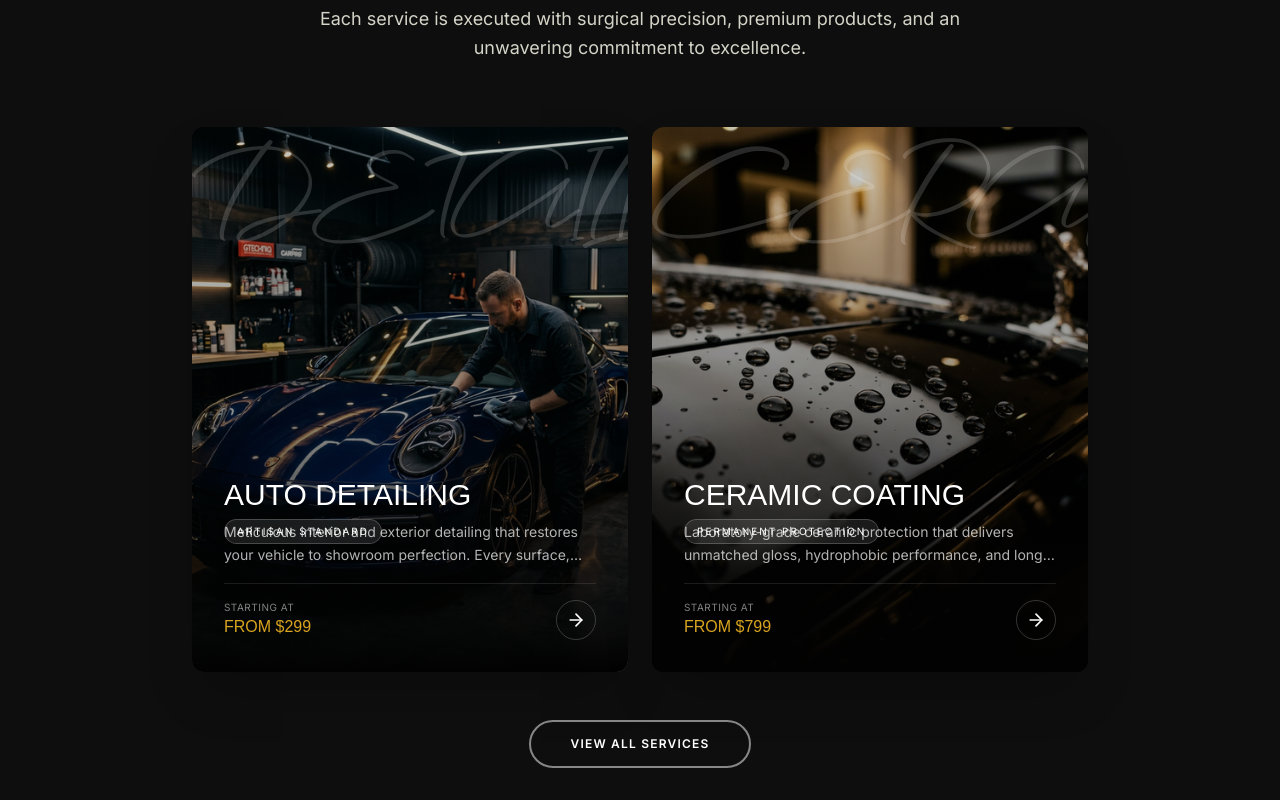
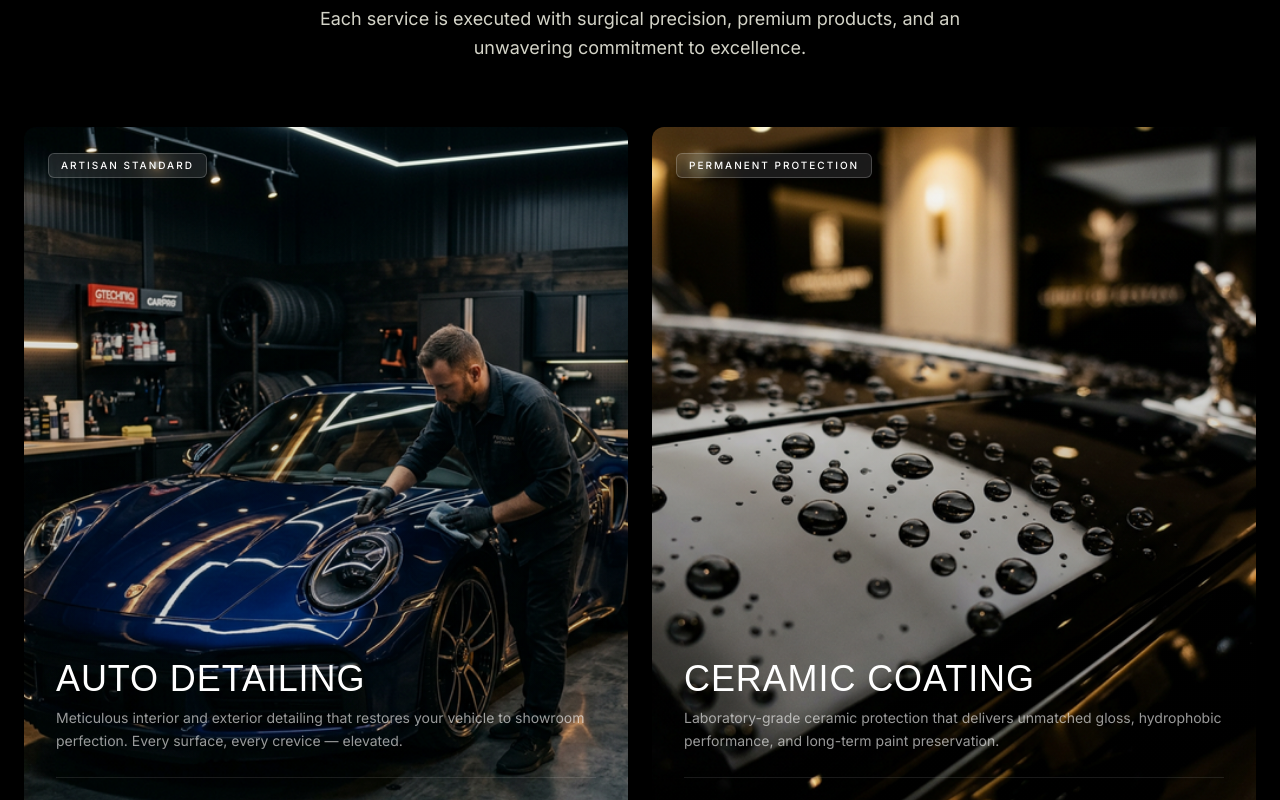
Before and after one commit to empexofficial/torvani, a Next.js app: page / in a window 1280 px wide. Shown: the part 2220-3020 px from the top of the page. Built offline with nearby package versions, Linux system fonts and the light colour scheme; a web font is replaced by a local one.

Commit message:
refactor: update ServiceCard visual design and standardize page section backgrounds.

```diff
--- a/src/app/page.tsx
+++ b/src/app/page.tsx
@@ -111,14 +111,14 @@ export default function HomePage() {
       </section>
 
       {/* ── Services Preview ── */}
-      <section className="py-24 md:py-32 bg-obsidian-200/50">
+      <section className="py-24 md:py-32 bg-black">
         <div className="max-w-8xl mx-auto px-6">
           <SectionTitle
             label="Your Torvani journey starts now."
             title="Signature Services"
             subtitle="Each service is executed with surgical precision, premium products, and an unwavering commitment to excellence."
           />
-          <div className="grid grid-cols-1 md:grid-cols-2 gap-6 max-w-4xl mx-auto">
+          <div className="grid grid-cols-1 md:grid-cols-2 gap-6 w-full">
             {services.map((service, index) => (
               <ServiceCard
                 key={service.id}
--- a/src/app/services/page.tsx
+++ b/src/app/services/page.tsx
@@ -24,7 +24,7 @@ export default function ServicesPage() {
             />
 
             {/* Services Grid */}
-            <section className="py-24 md:py-32">
+            <section className="py-24 md:py-32 bg-black">
                 <div className="max-w-5xl mx-auto px-6">
                     <SectionTitle
                         label="What We Offer"
--- a/src/components/ui/ServiceCard.tsx
+++ b/src/components/ui/ServiceCard.tsx
@@ -40,40 +40,33 @@ export default function ServiceCard({
                 />
 
                 {/* Dark Overlay for depth */}
-                <div className="absolute inset-0 bg-gradient-to-t from-obsidian-900 via-obsidian-900/40 to-obsidian-900/20 group-hover:from-obsidian-950 transition-colors duration-500" />
+                <div className="absolute inset-0 bg-gradient-to-t from-obsidian-950 via-obsidian-900/20 to-transparent group-hover:from-black transition-colors duration-500" />
 
-                {/* Top Overlay: Service "Model" Name */}
-                <div className="absolute top-8 left-0 right-0 text-center pointer-events-none">
-                    <span className="font-colbiac text-6xl md:text-7xl lg:text-8xl text-white/20 uppercase tracking-tighter opacity-80 transition-all duration-700 group-hover:opacity-40 group-hover:scale-105 inline-block">
-                        {modelName}
-                    </span>
-                </div>
-
-                {/* Badge Overlay */}
-                <div className="absolute bottom-32 left-8 transition-transform duration-500 group-hover:-translate-y-2">
-                    <div className="px-3 py-1 bg-white/10 backdrop-blur-md border border-white/20 rounded-full inline-flex items-center gap-2">
-                        <span className="text-[10px] text-white font-body uppercase tracking-[0.2em]">
+                {/* Badge Overlay - Top Left */}
+                <div className="absolute top-6 left-6 transition-transform duration-500 group-hover:translate-x-1">
+                    <div className="px-3 py-1 bg-white/10 backdrop-blur-md border border-white/20 rounded-md inline-flex items-center gap-2">
+                        <span className="text-[10px] text-white font-body uppercase tracking-[0.2em] font-medium">
                             {badge}
                         </span>
                     </div>
                 </div>
 
-                {/* Content Overlay */}
-                <div className="absolute bottom-0 left-0 right-0 p-8 pt-0 flex flex-col justify-end h-1/2">
-                    <h3 className="font-display text-2xl md:text-3xl font-bold text-white mb-2 transition-transform duration-500 group-hover:-translate-y-1">
+                {/* Content Overlay - Bottom */}
+                <div className="absolute bottom-0 left-0 right-0 p-8 flex flex-col justify-end h-1/2">
+                    <h3 className="font-display text-2xl md:text-3xl lg:text-4xl font-bold text-white mb-2 uppercase tracking-wide transition-transform duration-500 group-hover:-translate-y-1">
                         {title}
                     </h3>
-                    <p className="text-white/70 font-body text-sm leading-relaxed mb-4 line-clamp-2 transition-transform duration-500 group-hover:-translate-y-1 opacity-100 group-hover:opacity-90">
+                    <p className="text-white/60 font-body text-sm leading-relaxed mb-6 line-clamp-2 transition-transform duration-500 group-hover:-translate-y-1 opacity-100 group-hover:opacity-90">
                         {description}
                     </p>
 
-                    <div className="flex items-center justify-between pt-4 border-t border-white/10 transition-transform duration-500 group-hover:-translate-y-1">
+                    <div className="flex items-center justify-between pt-6 border-t border-white/10 transition-transform duration-500 group-hover:-translate-y-1">
                         <div className="flex flex-col">
-                            <span className="text-[10px] text-white/50 uppercase tracking-wider font-body">Starting At</span>
-                            <span className="text-gold-400 font-display font-bold">{price}</span>
+                            <span className="text-[10px] text-white/40 uppercase tracking-[0.15em] font-body mb-1">Starting At</span>
+                            <span className="text-gold-400 font-display font-bold text-lg tracking-wider">{price.toUpperCase()}</span>
                         </div>
-                        <div className="w-10 h-10 rounded-full border border-white/20 flex items-center justify-center text-white transition-all duration-300 group-hover:bg-white group-hover:text-obsidian group-hover:border-white">
-                            <ArrowRight className="w-5 h-5" />
+                        <div className="w-12 h-12 rounded-full border border-white/20 flex items-center justify-center text-white transition-all duration-300 group-hover:bg-white group-hover:text-obsidian group-hover:border-white">
+                            <ArrowRight className="w-6 h-6" />
                         </div>
                     </div>
                 </div>
```
